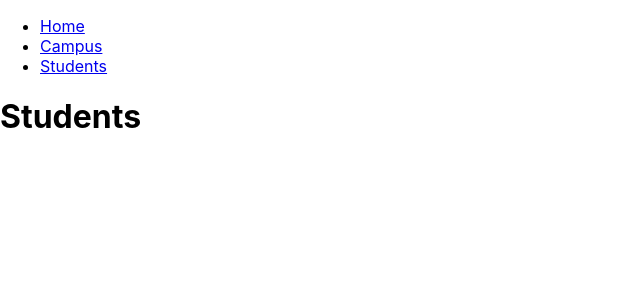
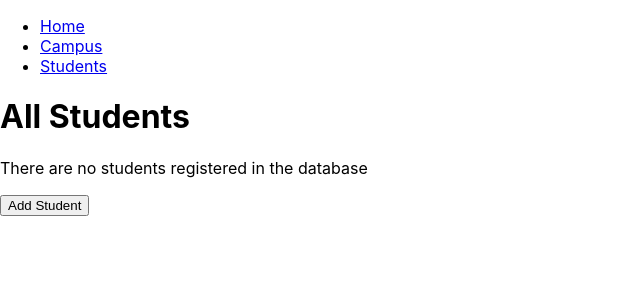
Before and after one commit to cruzgx/Crud-Campus-and-Students-Project, a React (Create React App) app: page /Students in a window 1280 px wide. Shown: the top 300 px of the page, without its empty margins (0-640 px from the left). Built offline with nearby package versions, Linux system fonts and the light colour scheme.

Commit message:
Just added basic html code and a button that redirects to AddStudent.js

```diff
--- a/src/Students.js
+++ b/src/Students.js
@@ -9,7 +9,12 @@ class Students extends React.Component{
     render(){
         return(
             <div>
-                <h1>Students</h1>
+                <h1>All Students</h1>
+                <p>There are no students registered in the database</p>
+                <form action="./AddStudent">
+                <input value="Add Student"type="submit"/>
+
+                </form>
             </div>
         )
     }
```
